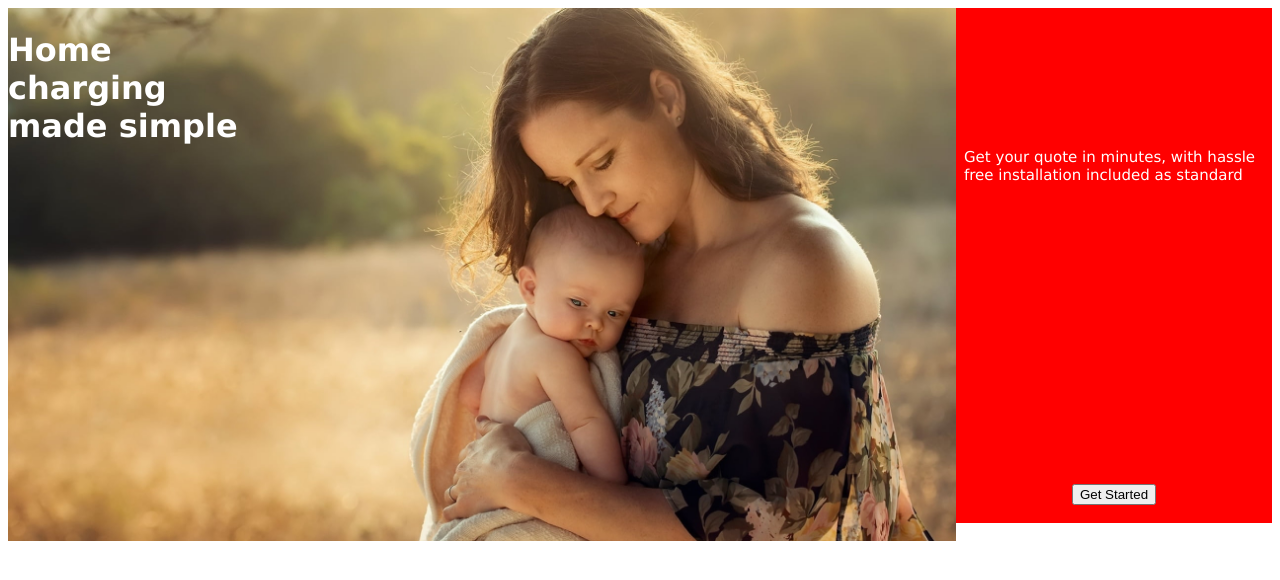
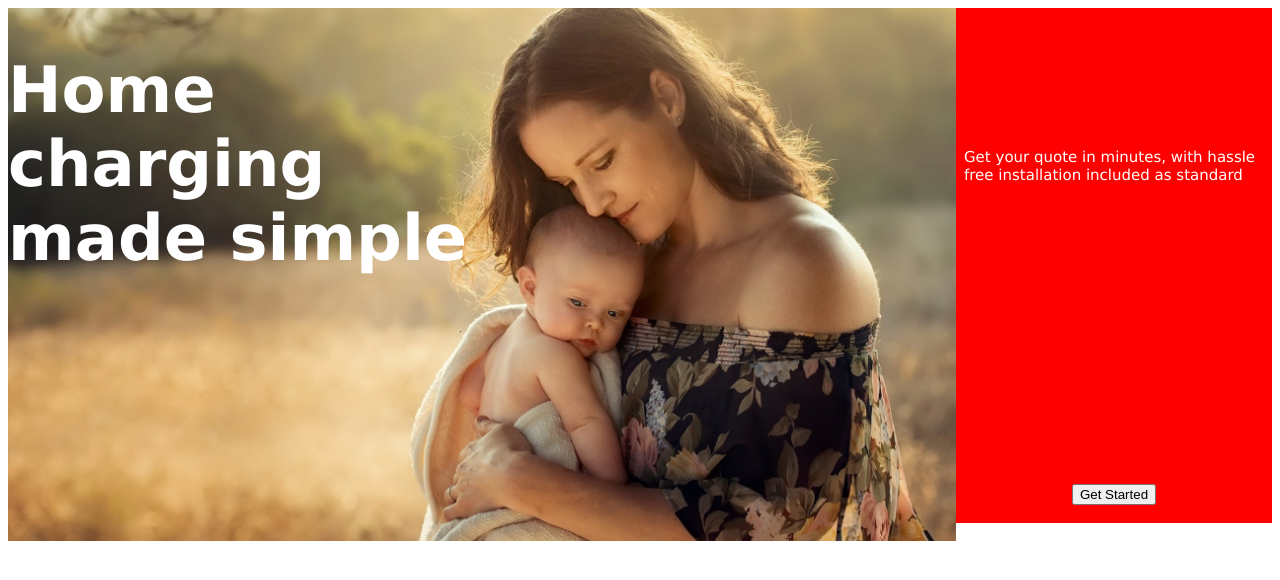
Before and after one commit to badri47/web_design, a website: page index.html in a window 1280 px wide. Drawn offline with Linux system fonts and the light colour scheme.

Commit message:
Update style.css

```diff
--- a/style.css
+++ b/style.css
@@ -24,7 +24,6 @@ html {
     color: #ffffff;
     position: absolute;
     top: 10px;
-    font-size: 4em;
 }
 
 .aside p {
@@ -120,6 +119,9 @@ html {
         margin-bottom: 100%;
         margin-top: 44%;
     }
+    .image_info h1 {
+        font-size: 4em;
+    }
 }
 
 @media only screen and (width: 1024px) {
```
